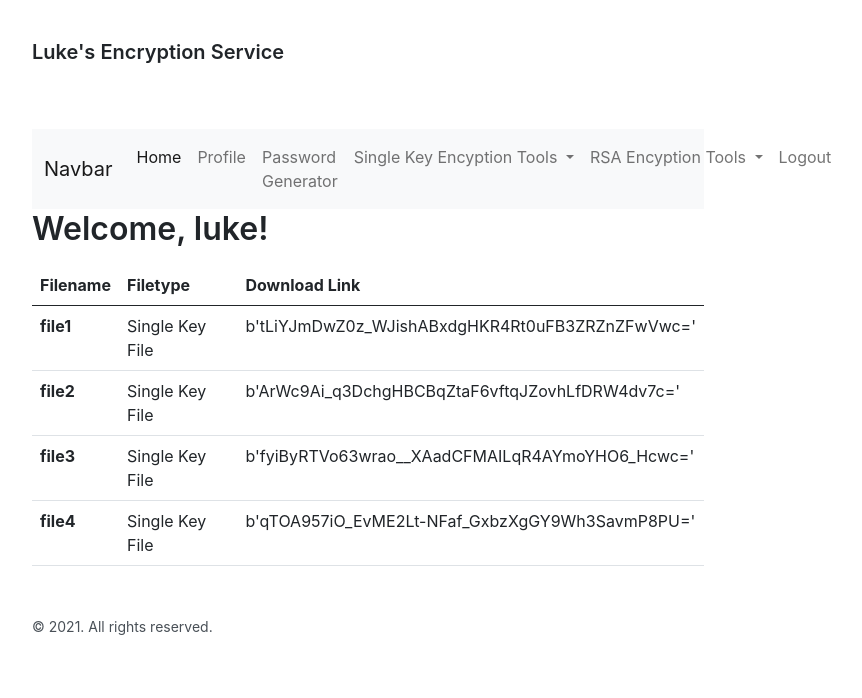
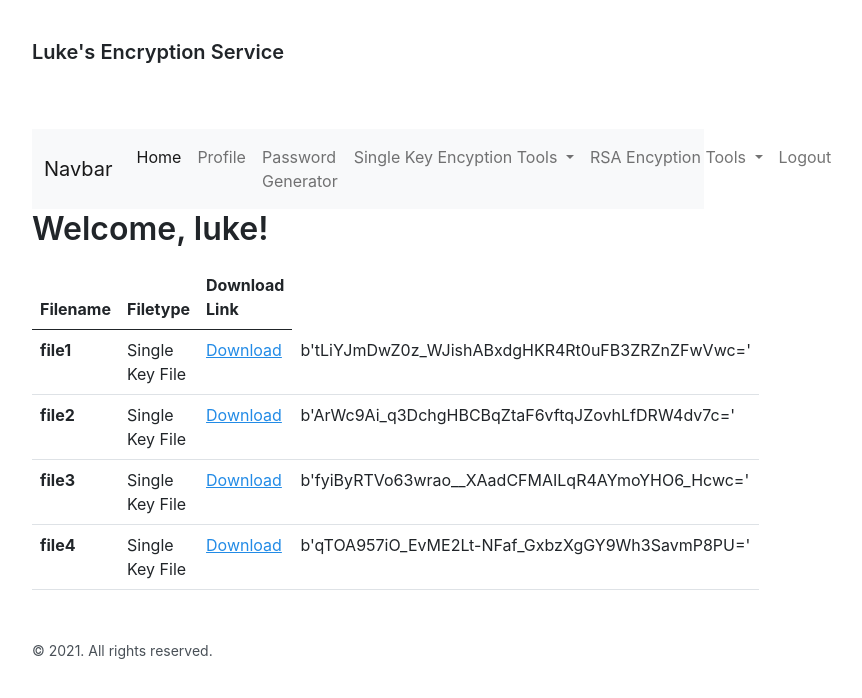
Before and after one commit to LewkyB/Steganography_Flask, a Flask app: page /profile in a window 1280 px wide. Shown: the top 698 px of the page, without its empty margins (272-1134 px from the left). Run offline with Flask 2, Linux system fonts and the light colour scheme; a user stored in the database is signed in; data comes from the database, SQL or seed files in the repository; both versions use the stored data as it was after the commit.

Commit message:
profile now populate with download links to files

```diff
--- a/irctube/encryption.py
+++ b/irctube/encryption.py
@@ -68,7 +68,7 @@ def single_key_generator():
 @encryption.route("/single_key_methods/file_encryption", methods=["GET", "POST"])
 def single_key_file_encryption():
 
-    new_file = FileContents()
+    from cryptography.fernet import Fernet
 
     return render_template("single_key/file_encryption.html")
 
--- a/irctube/templates/profile.html
+++ b/irctube/templates/profile.html
@@ -20,7 +20,8 @@
     <tr>
       <th scope="row">{{file.name}}</th>
       <td>{{file.filetype}} </td>
-      <td>{{file.data}} </td>
+      <td><a href={{ url_for('views.download_blob', id=file.id) }}>Download</a> </td>
+      <td>{{file.data}}</td>
     </tr>
 
   <p>
--- a/irctube/views.py
+++ b/irctube/views.py
@@ -1,7 +1,8 @@
-from flask import Blueprint, render_template
+from flask import Blueprint, render_template, send_file
 from flask_login import current_user
 from irctube.models import FileContents
 from . import db
+import io
 
 
 views = Blueprint("views", __name__)
@@ -23,3 +24,16 @@ def profile():
     return render_template(
         "profile.html", name=current_user.name, user_files=user_files
     )
+
+
+@views.route("/download/<int:id>", methods=["GET"])
+def download_blob(id):
+
+    file_query = FileContents.query.filter_by(id=id).first()
+    file_to_download = file_query.data
+    download_name = file_query.name
+    return send_file(
+        io.BytesIO(file_to_download),
+        attachment_filename=download_name,
+        mimetype="text/plain",
+    )
```
Also changed, not shown: irctube/db.sqlite.
